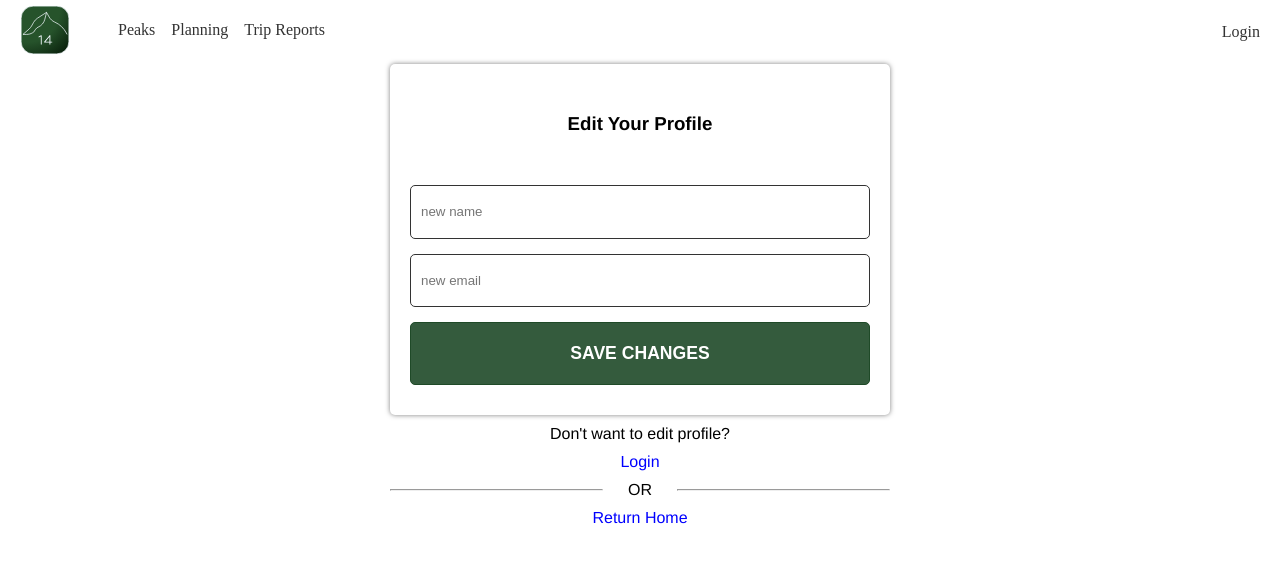
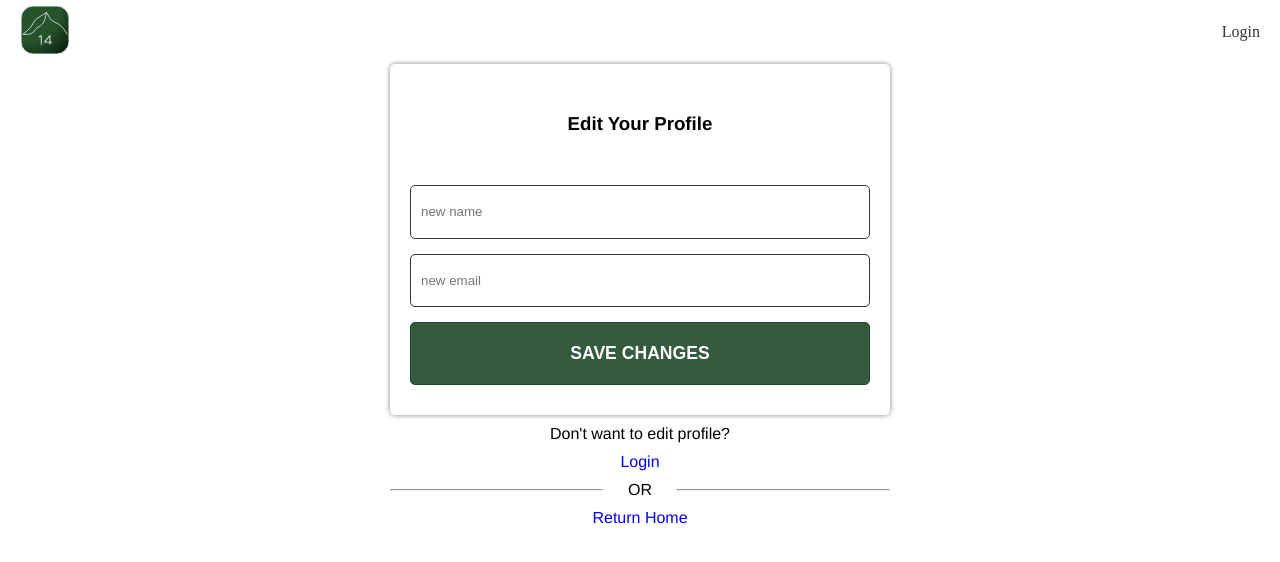
Before and after one commit to calgil/14ers-app, a React (Create React App) app: page /edit in a window 1280 px wide. Shown: the top 562 px of the page. Built offline with nearby package versions, Linux system fonts and the light colour scheme.

Commit message:
remove navlinks

```diff
--- a/src/components/Navbar/Navbar.jsx
+++ b/src/components/Navbar/Navbar.jsx
@@ -1,5 +1,6 @@
 import React, { useContext } from "react";
-import { Link, NavLink } from "react-router-dom";
+// import { Link, NavLink } from "react-router-dom";
+import { Link } from "react-router-dom";
 import s from "./Navbar.module.css";
 import { UserContext } from "../../App";
 import logo from "../../assets/logo.svg";
@@ -9,8 +10,7 @@ const Navbar = () => {
   const { authService } = useContext(UserContext);
 
   return (
-    <nav className={s.nav}>
-      <div className={s.navbar}>
+    <nav className={s.navbar}>
       <div className={s.leftCol}>
         <div className={s.logoContainer}>
           <Link to="/">
@@ -18,7 +18,7 @@ const Navbar = () => {
           </Link>
         </div>
 
-          <ul className={s.navLinks}>
+        {/* <ul className={s.navLinks}>
             <NavLink
               end
               to={"/"}
@@ -44,9 +44,8 @@ const Navbar = () => {
             >
               <span>Trip Reports</span>
             </NavLink>
-          </ul>
+          </ul> */}
       </div>
-        <div>
       {authService.name ? (
         <DisplayUser />
       ) : (
@@ -54,8 +53,6 @@ const Navbar = () => {
           Login
         </Link>
       )}
-        </div>
-      </div>
     </nav>
   );
 };
```
Lines whose indentation alone changed are shown as unchanged.
